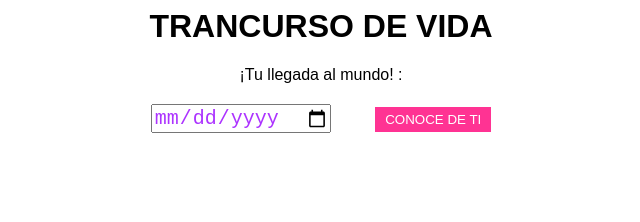
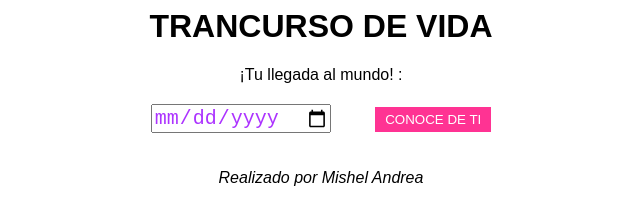
Before and after one commit to andreacaldon/web, a plain HTML site: page index.html in a window 1280 px wide. Shown: the whole page, without its empty margins (319-959 px from the left). Drawn offline with Linux system fonts and the light colour scheme.

Commit message:
Update index.html

```diff
--- a/index.html
+++ b/index.html
@@ -16,5 +16,6 @@
   <p id="resultado"></p>
 
   <script src="script.js"></script>
+  <p><em> Realizado por Mishel Andrea </em></p>
 </body>
 </html>
```
